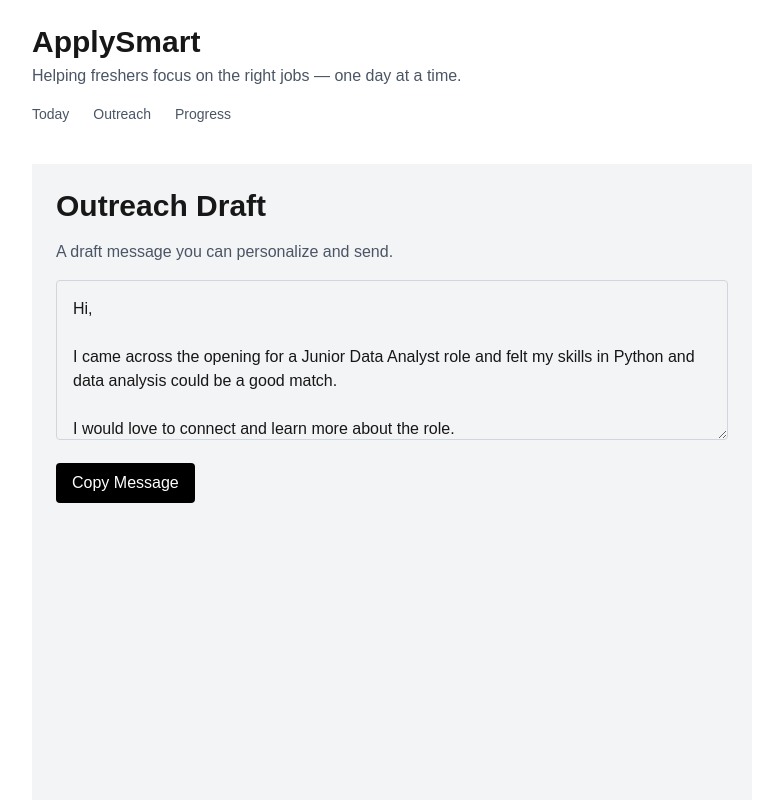
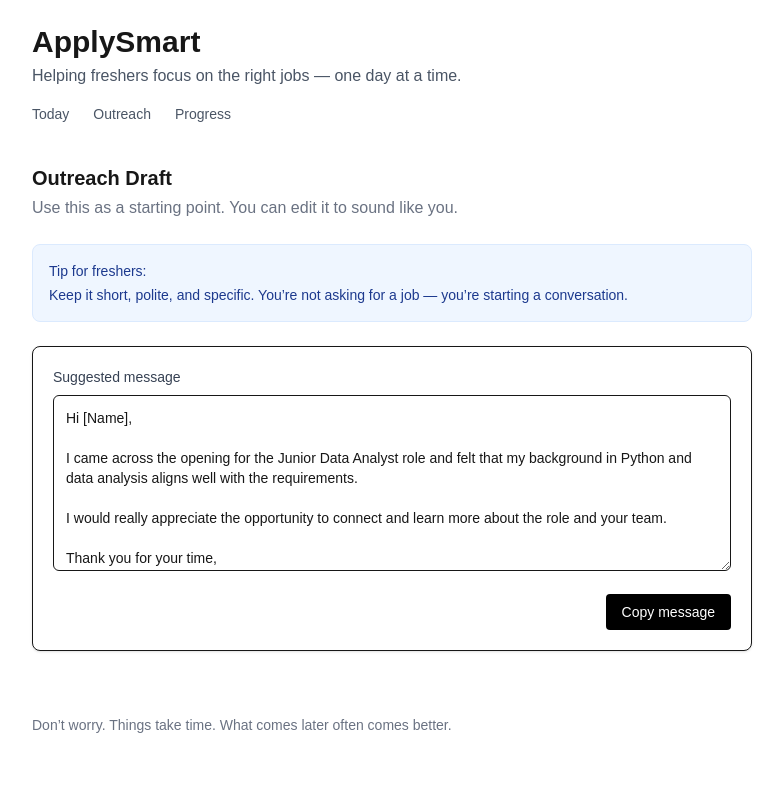
Before and after one commit to parth7547/applysmart, a Next.js app: page /outreach in a window 1280 px wide. Shown: the top 800 px of the page, without its empty margins (248-1031 px from the left). Built offline with nearby package versions, Linux system fonts and the light colour scheme.

Commit message:
Fix outreach pase as client component

```diff
--- a/app/outreach/page.tsx
+++ b/app/outreach/page.tsx
@@ -1,29 +1,68 @@
+"use client";
+
 export default function OutreachPage() {
   return (
-    <main className="min-h-screen bg-gray-100 p-6">
-      <h1 className="text-3xl font-bold mb-4">
-        Outreach Draft
-      </h1>
+    <>
+      {/* Page Header */}
+      <section className="mb-6">
+        <h2 className="text-xl font-semibold">
+          Outreach Draft
+        </h2>
+        <p className="text-gray-500 mt-1">
+          Use this as a starting point. You can edit it to sound like you.
+        </p>
+      </section>
 
-      <p className="text-gray-600 mb-4">
-        A draft message you can personalize and send.
-      </p>
+      {/* Guidance Box */}
+      <div className="mb-6 bg-blue-50 border border-blue-100 p-4 rounded-lg text-sm text-blue-900">
+        <p className="font-medium mb-1">
+          Tip for freshers:
+        </p>
+        <p>
+          Keep it short, polite, and specific. You’re not asking for a job —
+          you’re starting a conversation.
+        </p>
+      </div>
 
-      <textarea
-        className="w-full h-40 p-4 rounded border border-gray-300"
-        defaultValue={`Hi,
+      {/* Draft Message */}
+      <div className="bg-white border rounded-lg p-5 shadow-sm">
+        <label className="block text-sm font-medium text-gray-700 mb-2">
+          Suggested message
+        </label>
 
-I came across the opening for a Junior Data Analyst role and felt my skills in Python and data analysis could be a good match.
+        <textarea
+          className="w-full h-44 p-3 border rounded-md text-sm focus:outline-none focus:ring-2 focus:ring-blue-200"
+          defaultValue={`Hi [Name],
 
-I would love to connect and learn more about the role.
+I came across the opening for the Junior Data Analyst role and felt that my background in Python and data analysis aligns well with the requirements.
 
-Thank you,
+I would really appreciate the opportunity to connect and learn more about the role and your team.
+
+Thank you for your time,
 [Your Name]`}
-      />
+        />
 
-      <button className="mt-4 px-4 py-2 bg-black text-white rounded">
-        Copy Message
-      </button>
-    </main>
+        <div className="mt-4 flex justify-end">
+          <button
+            type="button"
+            className="px-4 py-2 text-sm font-medium bg-black text-white rounded hover:bg-gray-800"
+            onClick={() => {
+              navigator.clipboard.writeText(
+                `Hi [Name],
+
+I came across the opening for the Junior Data Analyst role and felt that my background in Python and data analysis aligns well with the requirements.
+
+I would really appreciate the opportunity to connect and learn more about the role and your team.
+
+Thank you for your time,
+[Your Name]`
+              );
+            }}
+          >
+            Copy message
+          </button>
+        </div>
+      </div>
+    </>
   );
 }
```
